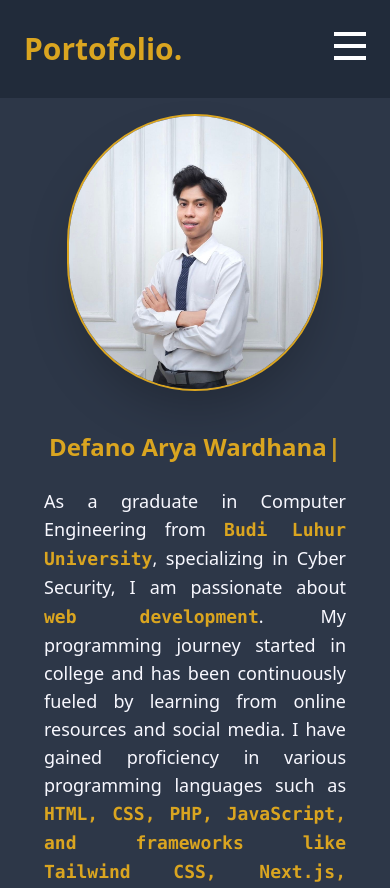
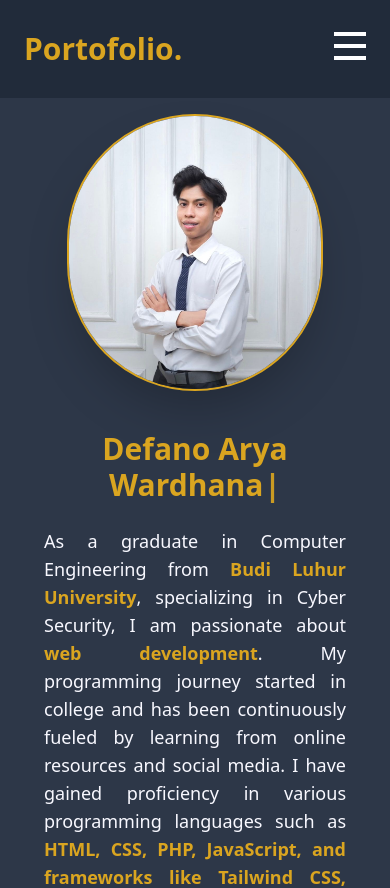
Before and after one commit to defaaryawar/def-porto, a Next.js app: page / in a window 390 px wide. Shown: the top 888 px of the page. Built offline with nearby package versions, Linux system fonts and the light colour scheme.

Commit message:
perbaikan ukuran font di hero section

```diff
--- a/src/components/HeroSection/HeroSection.jsx
+++ b/src/components/HeroSection/HeroSection.jsx
@@ -23,7 +23,7 @@ const HeroSection = () => {
                 {/* Konten teks dengan animasi masuk */}
                 <div className="mt-0 md:mt-4 lg:mt-0 text-color-secondary text-center md:text-start"> {/* Tambahkan text-center untuk menyesuaikan teks */}
                     <motion.h1
-                        className="lg:text-5xl md:4xl sm:2xl text-2xl font-bold select-none"
+                        className="lg:text-5xl md:4xl sm:3xl text-3xl font-bold select-none"
                         initial={{ opacity: 0, y: -100 }} // Animasi masuk dari atas
                         animate={{ opacity: 1, y: 0 }}
                         transition={{ duration: 1, delay: 0.2 }}
@@ -54,7 +54,7 @@ const HeroSection = () => {
                         animate={{ opacity: 1, x: 0 }}
                         transition={{ duration: 1, delay: 0.4 }}
                     >
-                        As a graduate in Computer Engineering from <span className="text-color-secondary font-mono font-bold">Budi Luhur University</span>, specializing in Cyber Security, I am passionate about<span className="text-color-secondary font-mono font-bold"> web development</span>. My programming journey started in college and has been continuously fueled by learning from online resources and social media. I have gained proficiency in various programming languages such as <span className="text-color-secondary font-mono font-bold">HTML, CSS, PHP, JavaScript, and frameworks like Tailwind CSS, Next.js, React.js, and Bootstrap. </span>
+                        As a graduate in Computer Engineering from <span className="text-color-secondary font-sans font-bold">Budi Luhur University</span>, specializing in Cyber Security, I am passionate about<span className="text-color-secondary font-sans font-bold"> web development</span>. My programming journey started in college and has been continuously fueled by learning from online resources and social media. I have gained proficiency in various programming languages such as <span className="text-color-secondary font-sans font-bold">HTML, CSS, PHP, JavaScript, and frameworks like Tailwind CSS, Next.js, React.js, and Bootstrap. </span>
 
                         Driven by a relentless desire to learn and innovate, I am committed to continually sharpening my skills to become a trusted and proficient programmer capable of delivering the best solutions for every project I undertake.
                     </motion.p>
```
